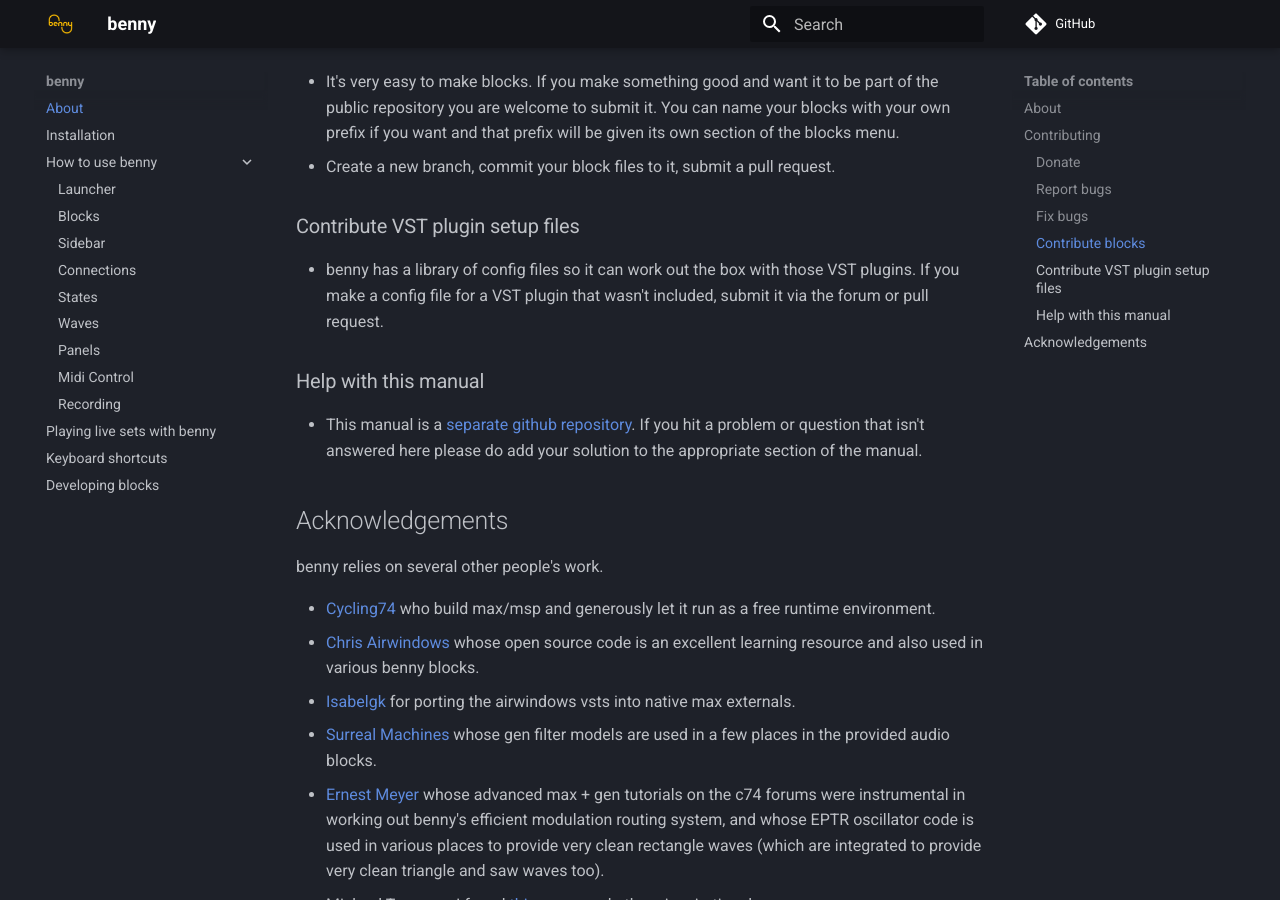
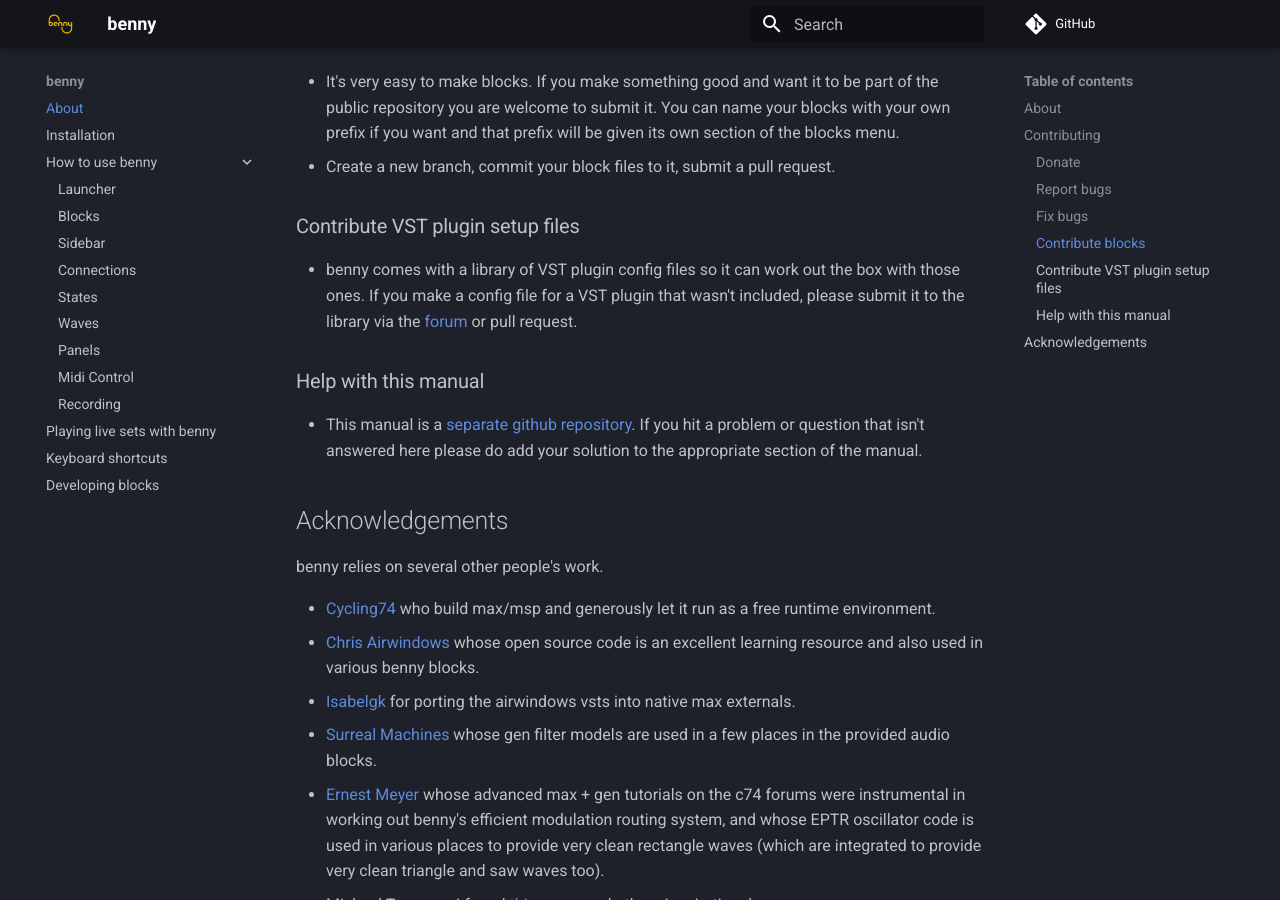
Before and after one commit to playbenny/benny_manual, an MkDocs documentation site: the page built from docs/index.md, in a window 1280 px wide and 900 px high, scrolled down 1948 px. Built offline with MkDocs 1.6.1 and Material for MkDocs 9.7.7, drawn with Linux system fonts in a browser that asks for light colours; comment, search, counter and statistics services are not loaded.

Commit message:
Update index.md

```diff
--- a/docs/index.md
+++ b/docs/index.md
@@ -40,7 +40,7 @@
 - It's very easy to make blocks. If you make something good and want it to be part of the public repository you are welcome to submit it. You can name your blocks with your own prefix if you want and that prefix will be given its own section of the blocks menu.
 - Create a new branch, commit your block files to it, submit a pull request.
 ### Contribute VST plugin setup files
-- benny has a library of config files so it can work out the box with those VST plugins. If you make a config file for a VST plugin that wasn't included, submit it via the forum or pull request.
+- benny comes with a library of VST plugin config files so it can work out the box with those ones. If you make a config file for a VST plugin that wasn't included, please submit it to the library via the [forum](https://github.com/jamesholdenmusic/benny/discussions) or pull request.
 ### Help with this manual
 - This manual is a [separate github repository](https://github.com/jamesholdenmusic/BennyDocs). If you hit a problem or question that isn't answered here please do add your solution to the appropriate section of the manual.
 
```
